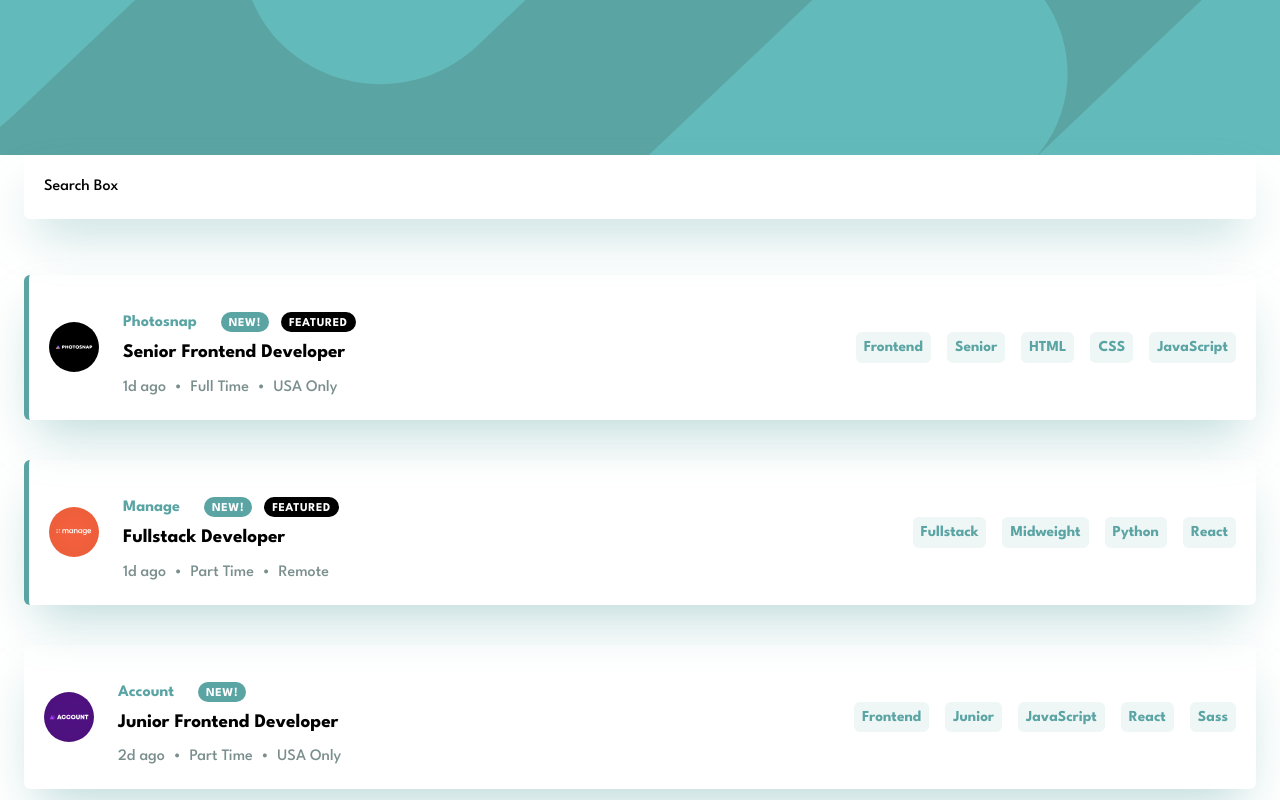
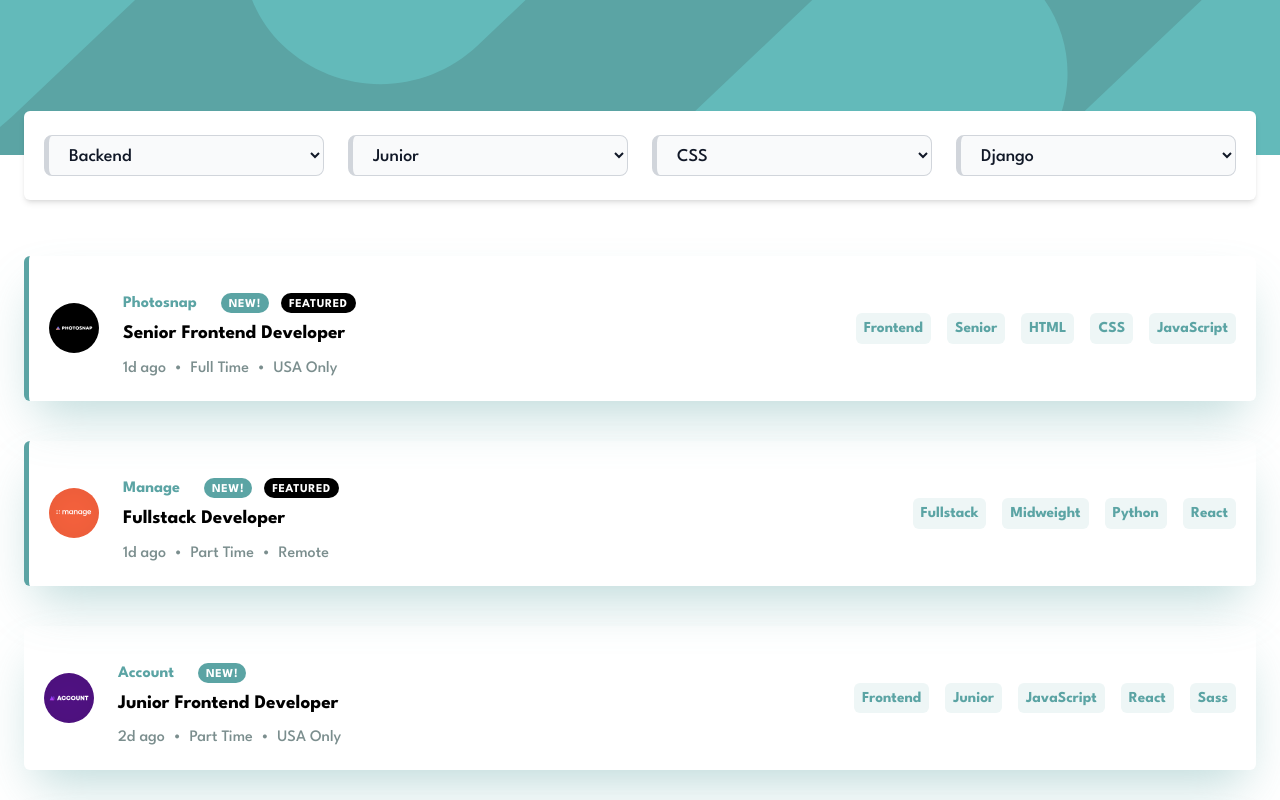
Before and after one commit to Warmarth/job_listing_webapp, a React (Vite) app: page / in a window 1280 px wide. Shown: the top 800 px of the page. Built offline with nearby package versions, Linux system fonts and the light colour scheme.

Commit message:
Added SearchBox UI

```diff
--- a/src/App.jsx
+++ b/src/App.jsx
@@ -1,15 +1,25 @@
-import React from "react";
+import React, { useState } from "react";
 import SearchBox from "./components/SearchBox";
 import JobCards from "./components/JobCards";
+import info from "./assets/data.json";
 
 function App() {
+  const [filterKeywords, setfilterKeywords] = useState([]);
+
+  const addFilterKeywords = (data) => {
+    !filterKeywords.includes(data) &&
+      setfilterKeywords([...filterKeywords], data);
+  };
+
   return (
     <>
       <header>
-        <SearchBox />
+        <div className="-z-10 relative bg-[var(--Desaturated-Dark-Cyan)] bg-[url('/src/assets/images/bg-header-mobile.svg')] sm:bg-[url('/src/assets/images/bg-header-desktop.svg')] bg-cover bg-center bg-no-repeat min-h-[155px]"></div>
+        <SearchBox info={info} />
       </header>
+
       <main className="flex flex-col gap-10 px-6 py-14">
-        <JobCards />
+        <JobCards info={info} />
       </main>
     </>
   );
--- a/src/components/JobCards.jsx
+++ b/src/components/JobCards.jsx
@@ -1,6 +1,6 @@
 import info from "../assets/data.json";
 
-export default function JobCards() {
+export default function JobCards({ info }) {
   // dynamic job card adding
   const jobCard = info.map((item) => {
     const {
@@ -19,45 +19,30 @@ export default function JobCards() {
       tools,
     } = item;
 
-    const handleClick = (e) => {
-      const searchBox = document.querySelector(".search-box");
-      // working....
-    };
+    let keywords = [role, level, ...languages, ...tools];
 
-    // dynamic language adding
-    const language = languages.map((lang, index) => {
+    // dynamic keywords buttons adding
+    const keywordsBtn = keywords.map((btn, index) => {
       return (
         <button
-          onClick={handleClick}
           key={index}
           className="hover:bg-[var(--Desaturated-Dark-Cyan)] hover:text-white transition"
         >
-          {lang}
+          {btn}
         </button>
       );
     });
 
-    // dynamic tool adding
-    const tool = tools.map((tool, index) => {
-      return (
-        <button
-          onClick={handleClick}
-          key={index}
-          className="hover:bg-[var(--Desaturated-Dark-Cyan)] hover:text-white transition"
-        >
-          {tool}
-        </button>
-      );
-    });
-
-    const leftBorder =
-      New && featured && "border-l-[5px] border-[var(--Desaturated-Dark-Cyan)]";
-
     return (
       <article
         key={id}
-        className={`job-card relative ${leftBorder} flex flex-col md:gap-5 md:flex-row md:justify-between md:items-center p-5 rounded-md shadow-[var(--card-shadow)] shadow-2xl`}
+        className={`job-card relative ${
+          New &&
+          featured &&
+          "border-l-[5px] border-[var(--Desaturated-Dark-Cyan)]"
+        } flex flex-col md:gap-5 md:flex-row md:justify-between md:items-center p-5 rounded-md shadow-[var(--card-shadow)] shadow-2xl`}
       >
+        {/* Main Part About Job */}
         <div className="logo div flex items-center transition">
           <div className="fig-company absolute -top-6 md:static pr-6">
             <img
@@ -75,11 +60,13 @@ export default function JobCards() {
               </div>
               <div className="child:uppercase child:text-white child:tracking-wider child:font-semibold child:text-xs child:px-2 child:pt-1 child:rounded-full bg- space-x-3">
                 {New && (
-                  <button className="bg-[var(--Desaturated-Dark-Cyan)]">
+                  <div className="inline-block bg-[var(--Desaturated-Dark-Cyan)]">
                     new!
-                  </button>
+                  </div>
                 )}
-                {featured && <button className="bg-black">featured</button>}
+                {featured && (
+                  <div className="inline-block bg-black">featured</div>
+                )}
               </div>
             </div>
 
@@ -95,21 +82,9 @@ export default function JobCards() {
         </div>
         <hr className="md:hidden mt-4 mb-6 border-[var(--Dark-Grayish-Cyan)] transition" />
 
+        {/* Keywords Buttons */}
         <div className="flex gap-4 flex-wrap child:text-[var(--Desaturated-Dark-Cyan)] child:font-semibold child:text-[0.95rem] child:px-2 child:py-1 child:rounded-md child:bg-[var(--Light-Grayish-Cyan2)] transition">
-          <button
-            onClick={handleClick}
-            className="hover:bg-[var(--Desaturated-Dark-Cyan)] hover:text-white transition"
-          >
-            {role}
-          </button>
-          <button
-            onClick={handleClick}
-            className="hover:bg-[var(--Desaturated-Dark-Cyan)] hover:text-white transition"
-          >
-            {level}
-          </button>
-          {language}
-          {tool}
+          {keywordsBtn}
         </div>
       </article>
     );
--- a/src/components/SearchBox.jsx
+++ b/src/components/SearchBox.jsx
@@ -1,10 +1,88 @@
-export default function SearchBox() {
+export default function SearchBox({ info }) {
+  const roles = [...new Set(info.map((item) => item.role))].sort();
+  const levels = [...new Set(info.map((item) => item.level))].sort();
+  const languages = [...new Set(info.flatMap((item) => item.languages))].sort();
+  const tools = [...new Set(info.flatMap((item) => item.tools))].sort();
+
+  const optionRoles = roles.map((item, index) => {
+    return (
+      <option className="w-[10rem] h-[10rem]" key={index} value="">
+        {item}
+      </option>
+    );
+  });
+  const optionLevels = levels.map((item, index) => {
+    return (
+      <option key={index} value="">
+        {item}
+      </option>
+    );
+  });
+  const optionLanguages = languages.map((item, index) => {
+    return (
+      <option key={index} value="">
+        {item}
+      </option>
+    );
+  });
+  const optionTools = tools.map((item, index) => {
+    return (
+      <option key={index} value="">
+        {item}
+      </option>
+    );
+  });
+
   return (
     <>
-      <div className="bg-[var(--Desaturated-Dark-Cyan)] bg-[url('/src/assets/images/bg-header-mobile.svg')] sm:bg-[url('/src/assets/images/bg-header-desktop.svg')] bg-cover bg-center bg-no-repeat min-h-[155px]"></div>
+      <div className="select-box grid grid-cols-4 gap-6 px-5 child:child:outline-none child:child:border-l-[5px] p-6 mx-6 rounded-md bg-white shadow-md -mt-11">
+        <label
+          for="roles"
+          class="block text-sm font-medium text-gray-900 dark:text-white"
+        >
+          <select
+            id="roles"
+            class="w-full bg-gray-50 border border-gray-300 text-gray-900 text-lg rounded-lg px-4  focus:ring-blue-500 p-2.5"
+          >
+            {optionRoles}
+          </select>
+        </label>
 
-      <div className="search-box flex mx-6  p-5 rounded-md shadow-[var(--card-shadow)] shadow-2xl">
-        Search Box
+        <label
+          for="levels"
+          class="block text-sm font-medium text-gray-900 dark:text-white"
+        >
+          <select
+            id="levels"
+            class="w-full bg-gray-50 border border-gray-300 text-gray-900 text-lg rounded-lg px-4  focus:ring-blue-500 p-2.5 "
+          >
+            {optionLevels}
+          </select>
+        </label>
+
+        <label
+          for="languages"
+          class="block text-sm font-medium text-gray-900 dark:text-white"
+        >
+          <select
+            id="languages"
+            class="w-full bg-gray-50 border border-gray-300 text-gray-900 text-lg rounded-lg px-4  focus:ring-blue-500 p-2.5 "
+          >
+            {optionLanguages}
+          </select>
+        </label>
+
+        <label
+          for="tools"
+          class="block text-sm font-medium text-gray-900 dark:text-white"
+        >
+          <select
+            id="tools"
+            class="w-full bg-gray-50 border border-gray-300 text-gray-900 text-lg rounded-lg px-4  focus:ring-blue-500 p-2.5 "
+          >
+            {optionTools}
+          </select>
+        </label>
       </div>
     </>
   );
--- a/tailwind.config.js
+++ b/tailwind.config.js
@@ -7,7 +7,7 @@ export default {
   plugins: [
     function ({ addVariant }) {
       addVariant('child', '& > *');
-      // addVariant('child-hover', '& > *:hover');
+
     }
   ],
 };
```
Also changed, not shown: src/stylesheets/input.css (line endings or trailing spaces).
